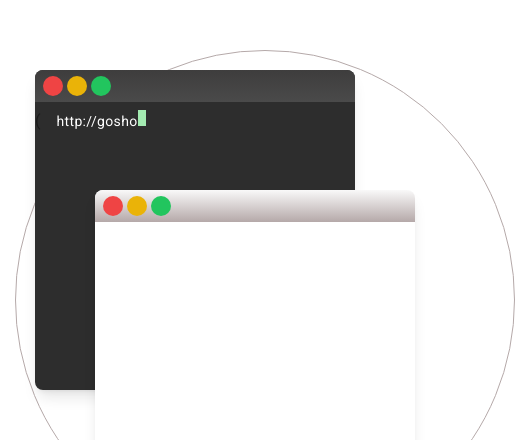
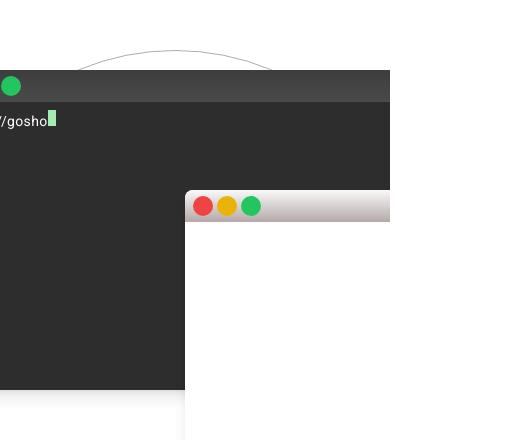
Before and after one commit to ronrix/url-shortener, a React (Vite) app: page / in a window 390 px wide. Shown: the part 516-956 px from the top of the page, 515 px wide, since content can reach past the window. Built offline with nearby package versions, Linux system fonts and the light colour scheme.

Commit message:
Fixing mobile view

```diff
--- a/src/pages/home/index.tsx
+++ b/src/pages/home/index.tsx
@@ -9,7 +9,7 @@ export default function Home() {
   return (
     <div>
       <Header />
-      <div className="mt-14 w-100 desktop:w-large max-w-large desktop:px-20 mx-auto ">
+      <div className="mt-14 w-100 xl:w-large max-w-large xl:px-20 mx-auto">
         <MainSection />
 
         <section className="my-32 flex justify-center items-center">
--- a/src/pages/home/main-section/BigWindow.tsx
+++ b/src/pages/home/main-section/BigWindow.tsx
@@ -15,7 +15,8 @@ export default function BigWindow({
   sample_short_version_of_urls,
 }: Props) {
   return (
-    <div className="relative bg-secondary-black mobile:w-small w-500 desktop:w-500 max-w-500 h-500 mobile:h-small rounded-lg shadow-lg">
+    <div className="w-500">
+      <div className="relative bg-secondary-black w-100 h-500 mobile:h-small rounded-lg shadow-lg">
         {/* top  */}
         <div className="absolute top-0 left-0 right-0 w-100 h-8 bg-gradient-to-t from-box-secondary to-box-tersiary rounded-t-lg flex items-center p-2">
           <div className="w-5 h-5 bg-red-500 rounded-full"></div>
@@ -49,5 +50,6 @@ export default function BigWindow({
           </motion.div>
         )}
       </div>
+    </div>
   );
 }
--- a/src/pages/home/main-section/index.tsx
+++ b/src/pages/home/main-section/index.tsx
@@ -3,11 +3,7 @@ import React, { useState, useEffect } from "react";
 import Left from "./Left";
 import BigWindow from "./BigWindow";
 import SmallWindow from "./SmallWindow";
-import {
-  sample_short_version_of_urls,
-  windows_data,
-  sample_base_url,
-} from "../../../config/data";
+import { windows_data, sample_base_url } from "../../../config/data";
 
 export default function MainSection() {
   const [index, setIndex] = useState<number>(0);
@@ -49,7 +45,7 @@ export default function MainSection() {
   }, [index]);
 
   return (
-    <div className="flex flex-col desktop:flex-row items-center md:items-start">
+    <div className="flex flex-col desktop:flex-row items-center md:items-start overflow-hidden">
       <Left />
 
       <section className="p-5 relative after:content-[''] after:absolute after:w-500 after:h-500 h-500 after:left-0 after:bottom-0 after:-top-0 after:right-0 after:border after:border-light-gray after:rounded-full after:-z-10">
```
Lines whose indentation alone changed are shown as unchanged.
